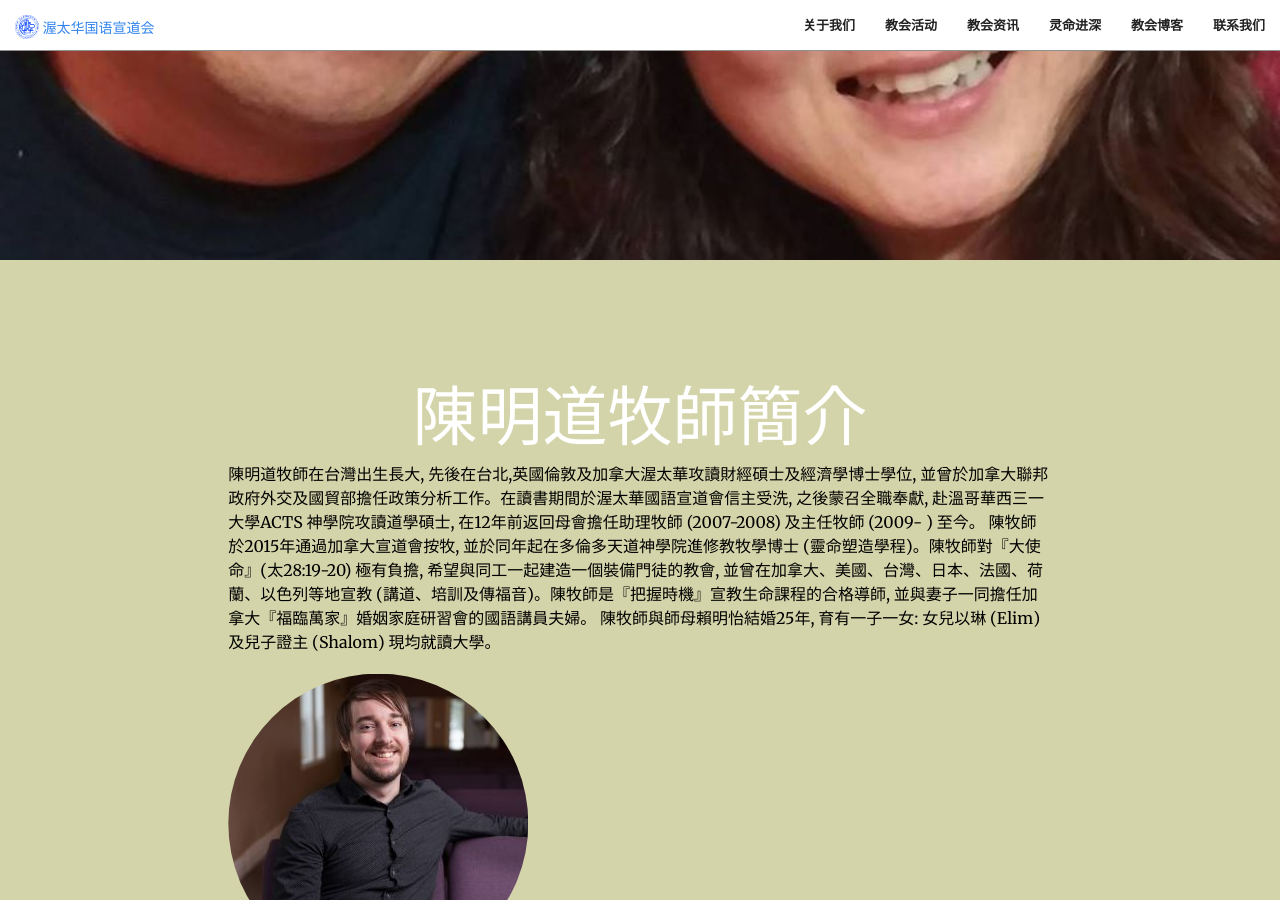
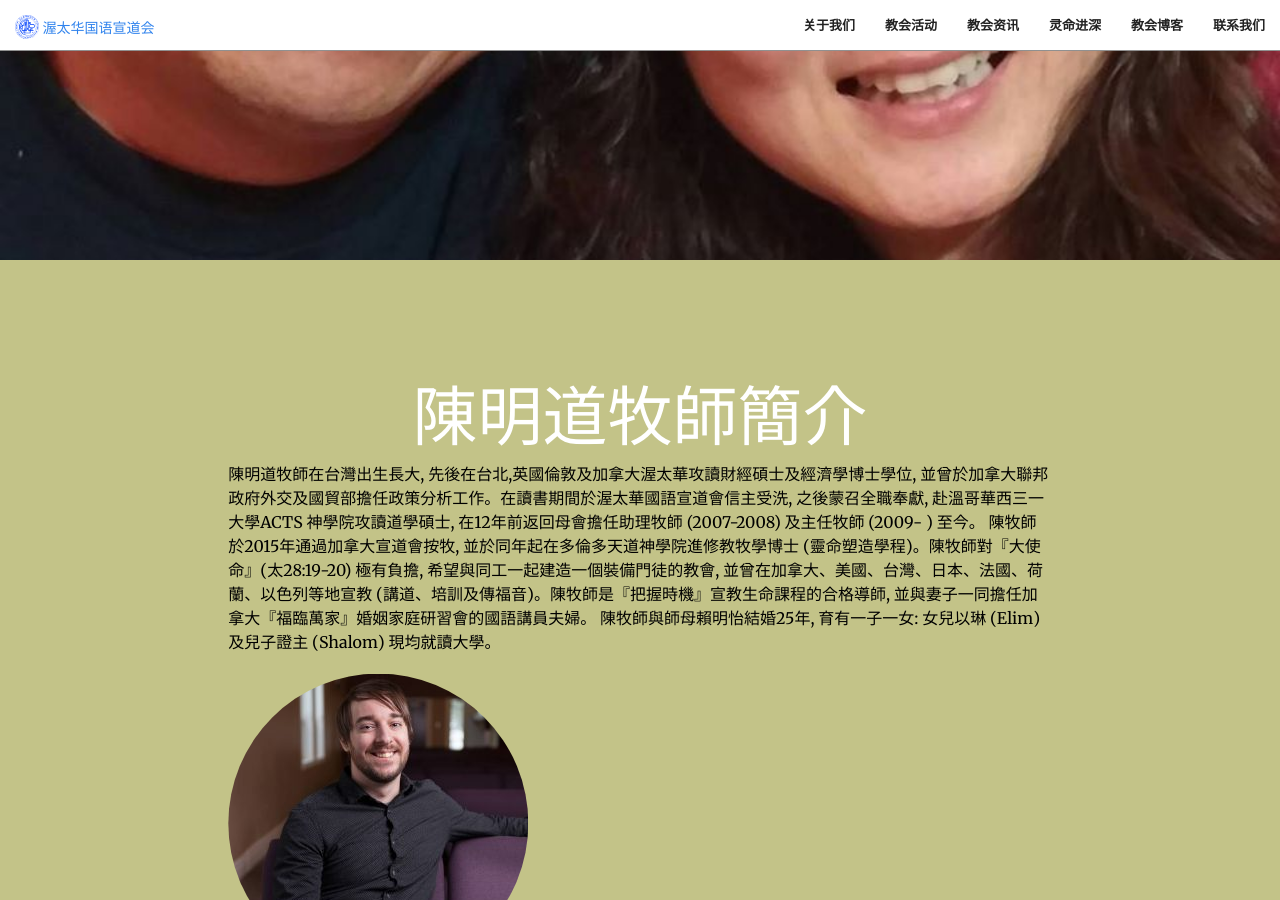
Before and after one commit to JonasYow/ottawaomac, a Jekyll site: the page built from pastor.md, in a window 1280 px wide and 900 px high, scrolled down 640 px. Built offline with Jekyll 4.4.1, drawn with Linux system fonts in a browser that asks for light colours.

Commit message:
update new color for sections

```diff
--- a/css/main.scss
+++ b/css/main.scss
@@ -35,7 +35,8 @@
 
 // variables.less
  $theme-primary: rgb(95, 159, 241);
-$theme-secondary: rgb(212, 212, 170);
+//$theme-secondary: rgb(212, 212, 170);
+$theme-secondary: rgb(195, 195, 136);
 // $theme-primary: #F05F40; #070BE2; #0140FA
 $theme-dark: #222;
 $theme-option: rgb(195, 195, 136);
```
